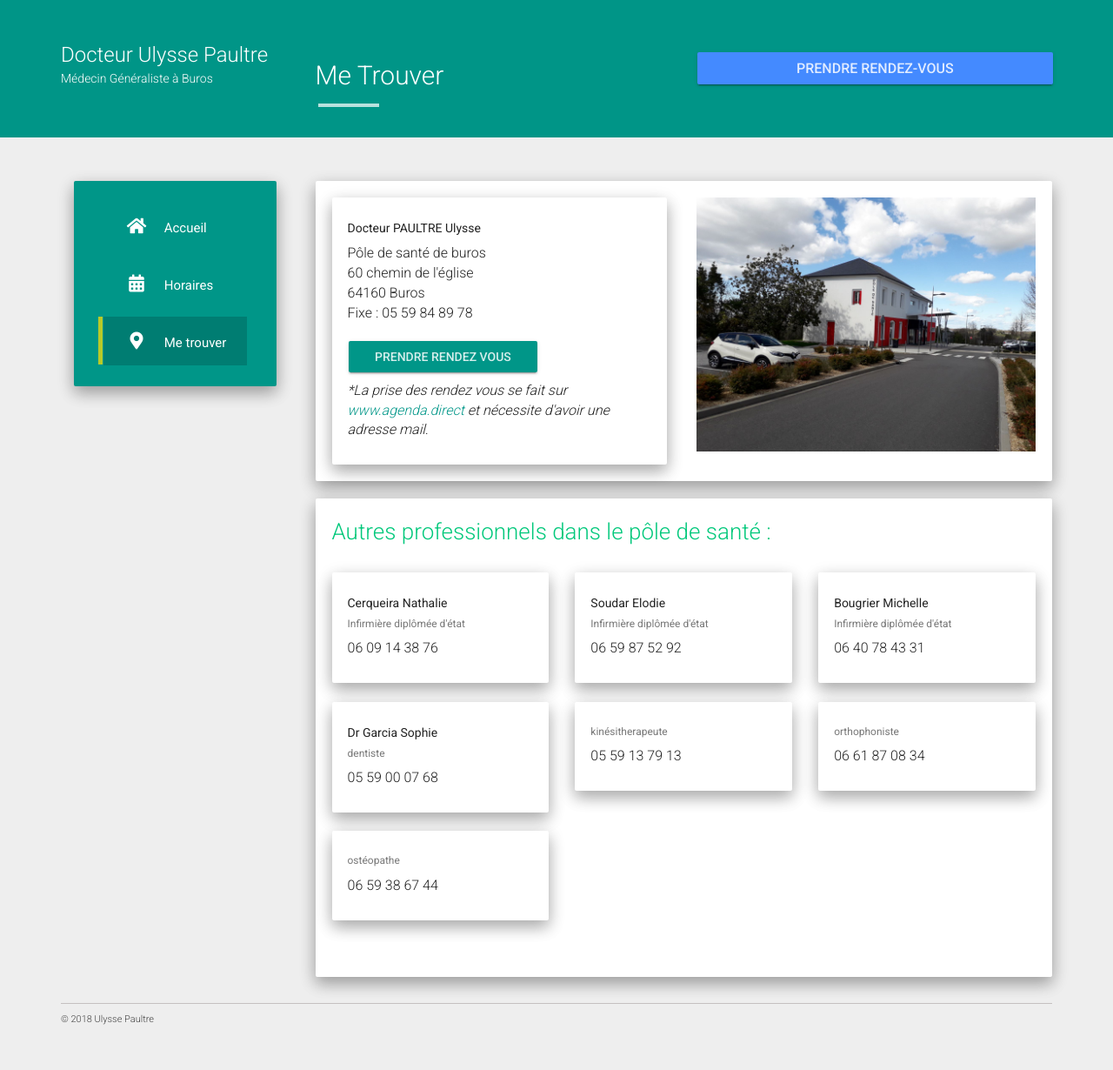
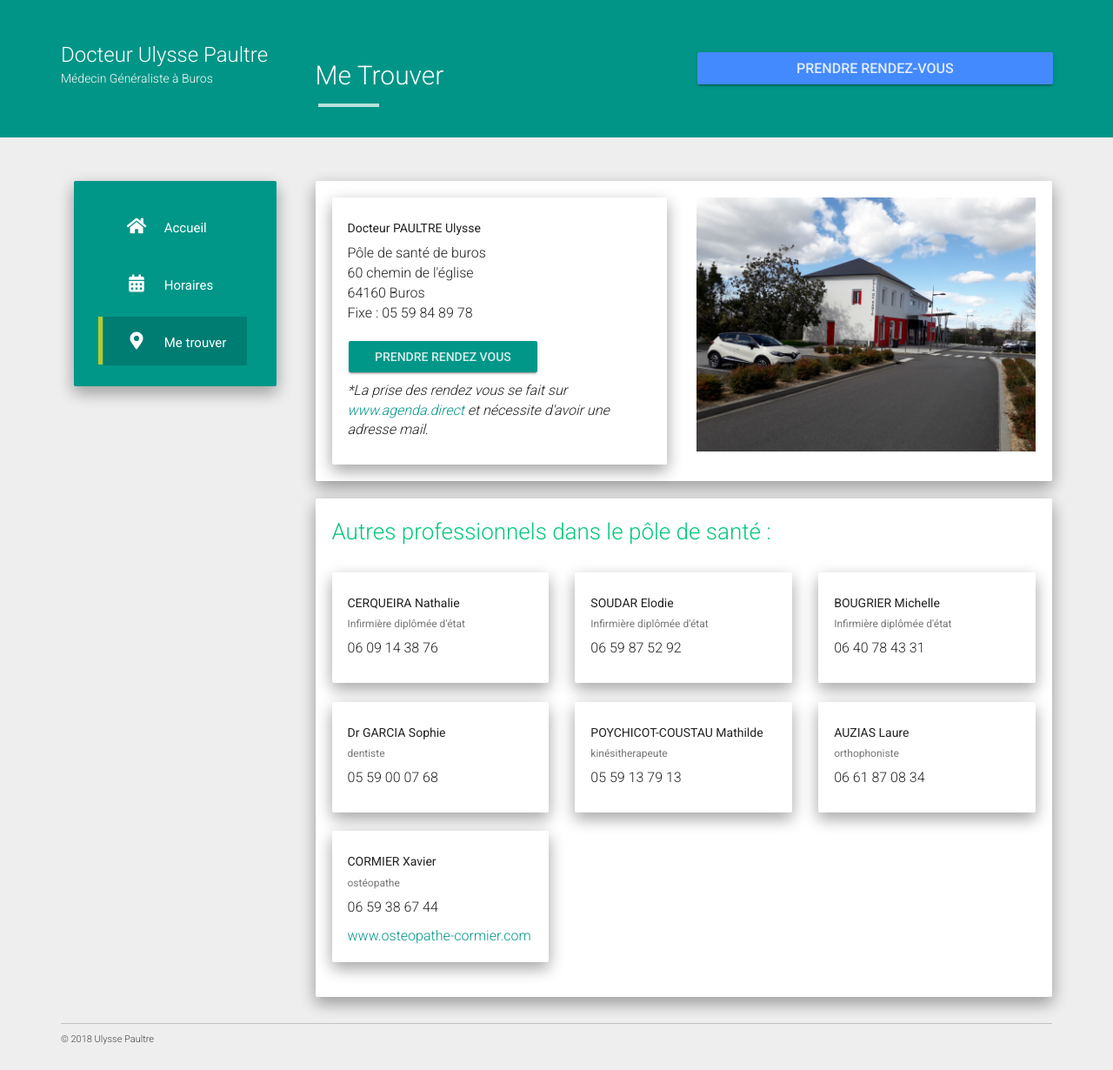
Before and after one commit to Benratelade/medecin-buros, a Jekyll site: the page built from adresse.html, in a window 1280 px wide. Shown: the whole page at 87% size. Built offline with Jekyll 4.4.1, drawn with Linux system fonts in a browser that asks for light colours; nearby versions of some CDN libraries; before the commit the page ends 1207 px from its top, so only the background shows below that.

Commit message:
Added all names for all professionals. Made all last-names all caps. Added website url for professionals, if available

```diff
--- a/_data/professionnels.json
+++ b/_data/professionnels.json
@@ -1,44 +1,44 @@
 [
 	{
-		"name": "Cerqueira Nathalie",
+		"name": "CERQUEIRA Nathalie",
 		"profession": "Infirmière diplômée d'état",
 		"phone": "06 09 14 38 76",
 		"url": ""
 	},
 	{
-		"name": "Soudar Elodie",
+		"name": "SOUDAR Elodie",
 		"phone": "06 59 87 52 92",
 		"profession": "Infirmière diplômée d'état",
 		"url": ""
 	},
 	{
-		"name": "Bougrier Michelle",
+		"name": "BOUGRIER Michelle",
 		"phone": "06 40 78 43 31",
 		"profession": "Infirmière diplômée d'état",
 		"url": ""
 	},
 	{
-		"name": "Dr Garcia Sophie",
+		"name": "Dr GARCIA Sophie",
 		"profession": "dentiste",
 		"phone": "05 59 00 07 68",
 		"url": ""
 	},
 	{
-		"name": "",
+		"name": "POYCHICOT-COUSTAU Mathilde",
 		"phone": "05 59 13 79 13",
 		"profession": "kinésitherapeute",
 		"url": ""
 	},
 	{
-		"name": "",
+		"name": "AUZIAS Laure",
 		"phone": "06 61 87 08 34",
 		"profession": "orthophoniste",
 		"url": ""
 	},
 	{
-		"name": "",
+		"name": "CORMIER Xavier",
 		"phone": "06 59 38 67 44",
 		"profession": "ostéopathe",
-		"url": ""
+		"url": "www.osteopathe-cormier.com"
 	}
 ]
--- a/adresse.html
+++ b/adresse.html
@@ -36,6 +36,9 @@ permalink: /adresse
 								<h5 class="card-title">{{ pro.name }}</h5>
 								<h6 class="card-subtitle mb-2 text-muted">{{ pro.profession }}</h6>
 								<p class="card-text">{{ pro.phone }}</p>
+								{% if pro.url %}
+								<a href="{{ pro.url }}" target="_blank">{{ pro.url }}</a>
+								{% endif %}
 							</div>
 						</div>
 					</div>
--- a/horaires-tarifs.html
+++ b/horaires-tarifs.html
@@ -27,7 +27,7 @@ title: Horaires et Tarifs
 		<table class="table table-borderless">
 			<thead>
 				<tr>
-					<th>Intervention</th>
+					<th>Acte</th>
 					<th>Prix</th>
 				</tr>
 			</thead>
--- a/index.html
+++ b/index.html
@@ -2,8 +2,8 @@
 layout: page
 title: Accueil
 ---
-			<h2>Bienvenue au cabinet médical du Dr Ulysse Paultre</h2>
-			<p>Le cabinet du Dr Ulysse Paultre, situé au <a href="{{site.url}}//adresse">pôle de santé de Buros</a>, a ouvert ses portes en début d'année 2018. </p>
+			<h2>Bienvenue au cabinet médical du Dr PAULTRE Ulysse</h2>
+			<p>Le cabinet du Dr PAULTRE Ulysse, situé au <a href="{{site.url}}//adresse">pôle de santé de Buros</a>, a ouvert ses portes en début d'année 2018. </p>
 			<p>N'hésitez pas à <a href="{{site.url}}/me-contacter">prendre rendez-vous</a>, du Lundi au Samedi. </p>
 
 		<div class="row align-items-center">
```
